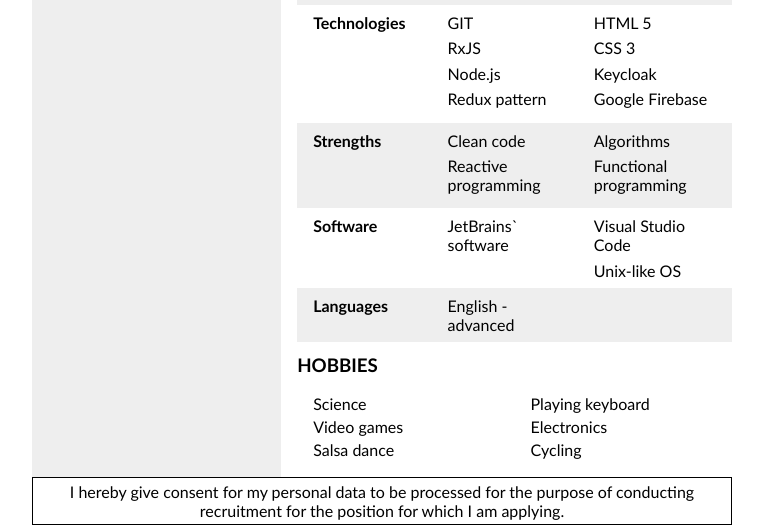
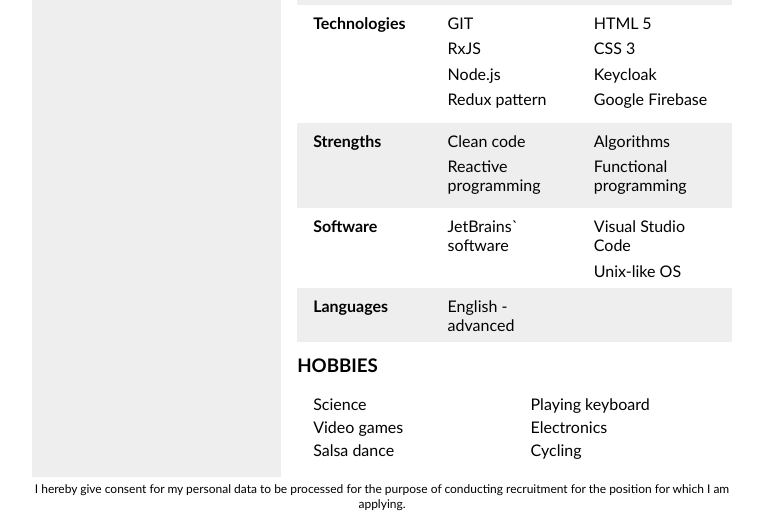
Before and after one commit to A-Dabek/resume, a website: page public/index.html in a window 1280 px wide. Shown: the part 520-1045 px from the top of the page, without its empty margins (258-1021 px from the left). Drawn offline with Linux system fonts and the light colour scheme.

Commit message:
rework footer

```diff
--- a/public/main.css
+++ b/public/main.css
@@ -23,8 +23,8 @@ main {
 }
 
 footer {
+  font-size: 0.75rem;
   flex-shrink: 0;
-  border: 1px black solid;
   text-align: center;
   padding-top: 0.25rem;
   padding-bottom: 0.25rem;
```
